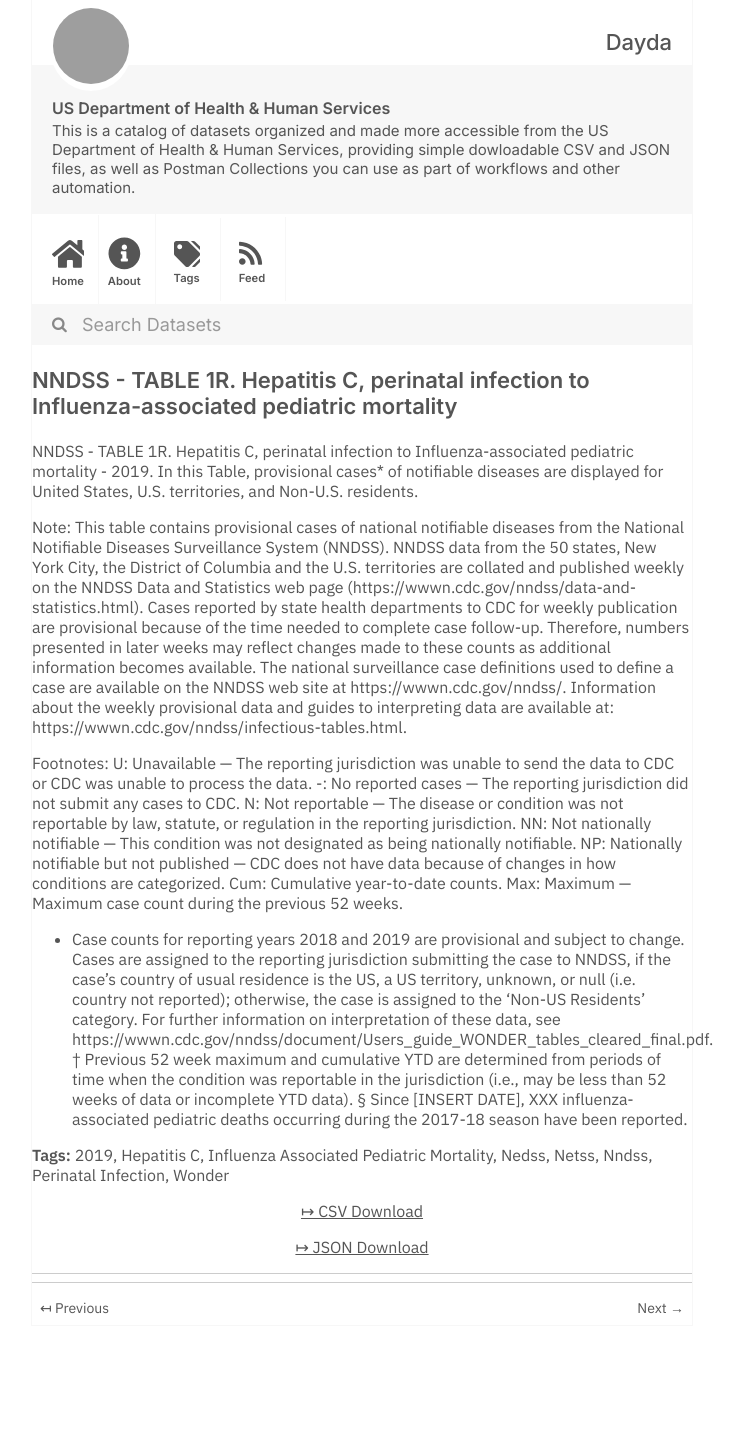
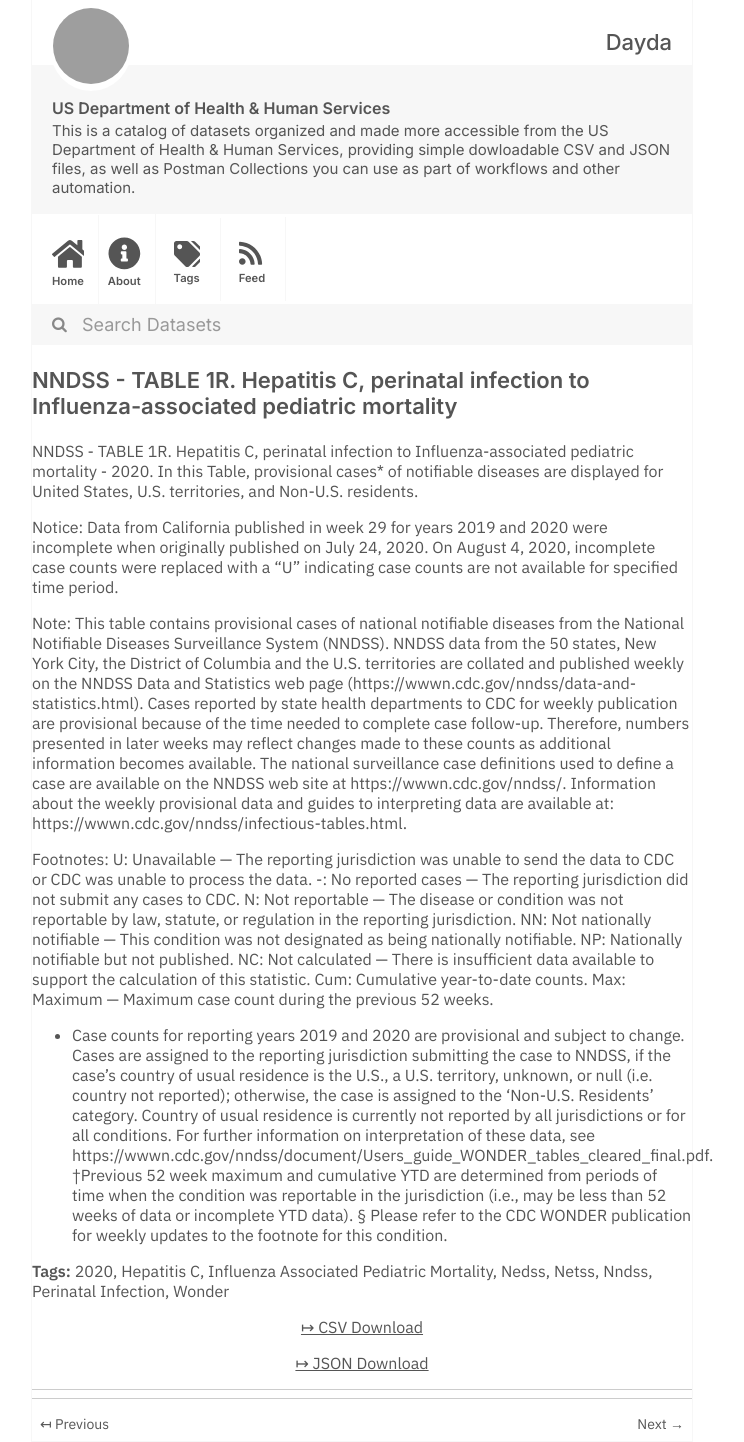
Before and after one commit to dayda-entities/us-department-of-health-and-human-services, a Jekyll site: the page built from _posts/2020-11-10-nndss-table-1r.-hepatitis-c-perinatal-infection-to-influenza-associated-pediatric-mortality.md, in a window 1280 px wide. Shown: the whole page, without its empty margins (278-1022 px from the left). Built offline with Jekyll 4.4.1, drawn with Linux system fonts in a browser that asks for light colours; before the commit the page ends 1326 px from its top, so only the background shows below that; grey boxes are pictures that could not be loaded.

Commit message:
Publish Data

```diff
--- a/_posts/2020-11-10-nndss-table-1r.-hepatitis-c-perinatal-infection-to-influenza-associated-pediatric-mortality.md
+++ b/_posts/2020-11-10-nndss-table-1r.-hepatitis-c-perinatal-infection-to-influenza-associated-pediatric-mortality.md
@@ -2,12 +2,12 @@
 title: >-
   NNDSS - TABLE 1R. Hepatitis C, perinatal infection to Influenza-associated
   pediatric mortality
-created: '2020-11-10T16:17:26.741645'
-modified: '2021-04-30T02:01:44.689179'
+created: '2020-11-10T16:16:34.068849'
+modified: '2021-04-21T22:45:38.261001'
 state: active
 type: dataset
 tags:
-  - '2019'
+  - '2020'
   - Hepatitis C
   - Influenza Associated Pediatric Mortality
   - Nedss
@@ -16,12 +16,14 @@ tags:
   - Perinatal Infection
   - Wonder
 groups: []
-csv_url: 'https://data.cdc.gov/api/views/xna8-x7qg/rows.csv?accessType=DOWNLOAD'
-json_url: 'https://data.cdc.gov/api/views/xna8-x7qg/rows.json?accessType=DOWNLOAD'
+csv_url: 'https://data.cdc.gov/api/views/ctu5-k6yz/rows.csv?accessType=DOWNLOAD'
+json_url: 'https://data.cdc.gov/api/views/ctu5-k6yz/rows.json?accessType=DOWNLOAD'
 layout: post
 
 ---
-NNDSS - TABLE 1R. Hepatitis C, perinatal infection to Influenza-associated pediatric mortality - 2019. In this Table, provisional cases* of notifiable diseases are displayed for United States, U.S. territories, and Non-U.S. residents.
+NNDSS - TABLE 1R. Hepatitis C, perinatal infection to Influenza-associated pediatric mortality - 2020. In this Table, provisional cases* of notifiable diseases are displayed for United States, U.S. territories, and Non-U.S. residents.
+
+Notice: Data from California published in week 29 for years 2019 and 2020 were incomplete when originally published on July 24, 2020. On August 4, 2020, incomplete case counts were replaced with a "U" indicating case counts are not available for specified time period.
 
 Note:
 This table contains provisional cases of national notifiable diseases from the National Notifiable Diseases Surveillance System (NNDSS). NNDSS data from the 50 states, New York City, the District of Columbia and the U.S. territories are collated and published weekly on the NNDSS Data and Statistics web page (https://wwwn.cdc.gov/nndss/data-and-statistics.html). Cases reported by state health departments to CDC for weekly publication are provisional because of the time needed to complete case follow-up. Therefore, numbers presented in later weeks may reflect changes made to these counts as additional information becomes available. The national surveillance case definitions used to define a case are available on the NNDSS web site at https://wwwn.cdc.gov/nndss/. Information about the weekly provisional data and guides to interpreting data are available at: https://wwwn.cdc.gov/nndss/infectious-tables.html.
@@ -31,9 +33,10 @@ U: Unavailable — The reporting jurisdiction was unable to send the data to CDC
 -: No reported cases — The reporting jurisdiction did not submit any cases to CDC.
 N: Not reportable — The disease or condition was not reportable by law, statute, or regulation in the reporting jurisdiction.
 NN: Not nationally notifiable — This condition was not designated as being nationally notifiable.
-NP: Nationally notifiable but not published — CDC does not have data because of changes in how conditions are categorized.
+NP: Nationally notifiable but not published.
+NC: Not calculated — There is insufficient data available to support the calculation of this statistic.
 Cum: Cumulative year-to-date counts.
- Max: Maximum — Maximum case count during the previous 52 weeks.
-* Case counts for reporting years 2018 and 2019 are provisional and subject to change. Cases are assigned to the reporting jurisdiction submitting the case to NNDSS, if the case's country of usual residence is the US, a US territory, unknown, or null (i.e. country not reported); otherwise, the case is assigned to the 'Non-US Residents' category. For further information on interpretation of these data, see https://wwwn.cdc.gov/nndss/document/Users_guide_WONDER_tables_cleared_final.pdf.
-† Previous 52 week maximum and cumulative YTD are determined from periods of time when the condition was reportable in the jurisdiction (i.e., may be less than 52 weeks of data or incomplete YTD data).
-§ Since [INSERT DATE], XXX influenza-associated pediatric deaths occurring during the 2017-18 season have been reported.
+Max: Maximum — Maximum case count during the previous 52 weeks.
+* Case counts for reporting years 2019 and 2020 are provisional and subject to change. Cases are assigned to the reporting jurisdiction submitting the case to NNDSS, if the case's country of usual residence is the U.S., a U.S. territory, unknown, or null (i.e. country not reported); otherwise, the case is assigned to the 'Non-U.S. Residents' category. Country of usual residence is currently not reported by all jurisdictions or for all conditions. For further information on interpretation of these data, see https://wwwn.cdc.gov/nndss/document/Users_guide_WONDER_tables_cleared_final.pdf.
+†Previous 52 week maximum and cumulative YTD are determined from periods of time when the condition was reportable in the jurisdiction (i.e., may be less than 52 weeks of data or incomplete YTD data).
+§ Please refer to the CDC WONDER publication for weekly updates to the footnote for this condition.
```
